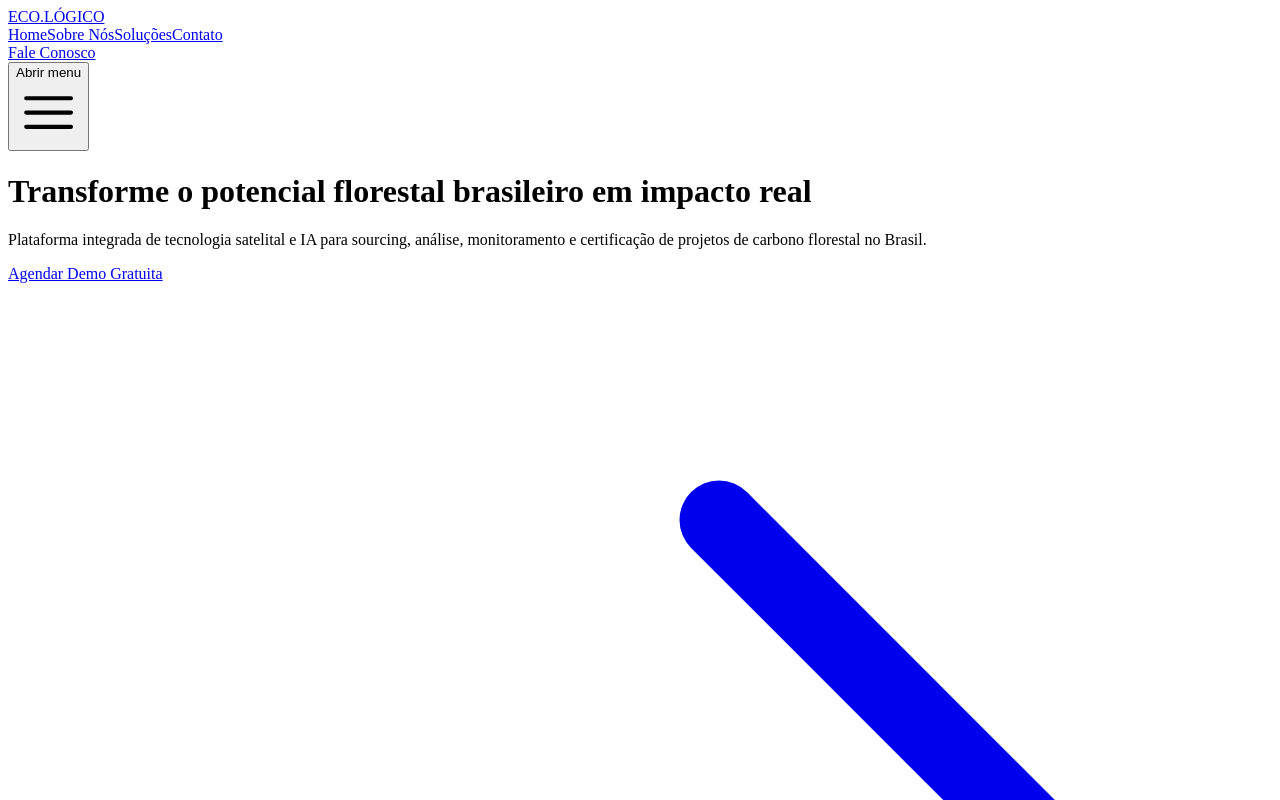
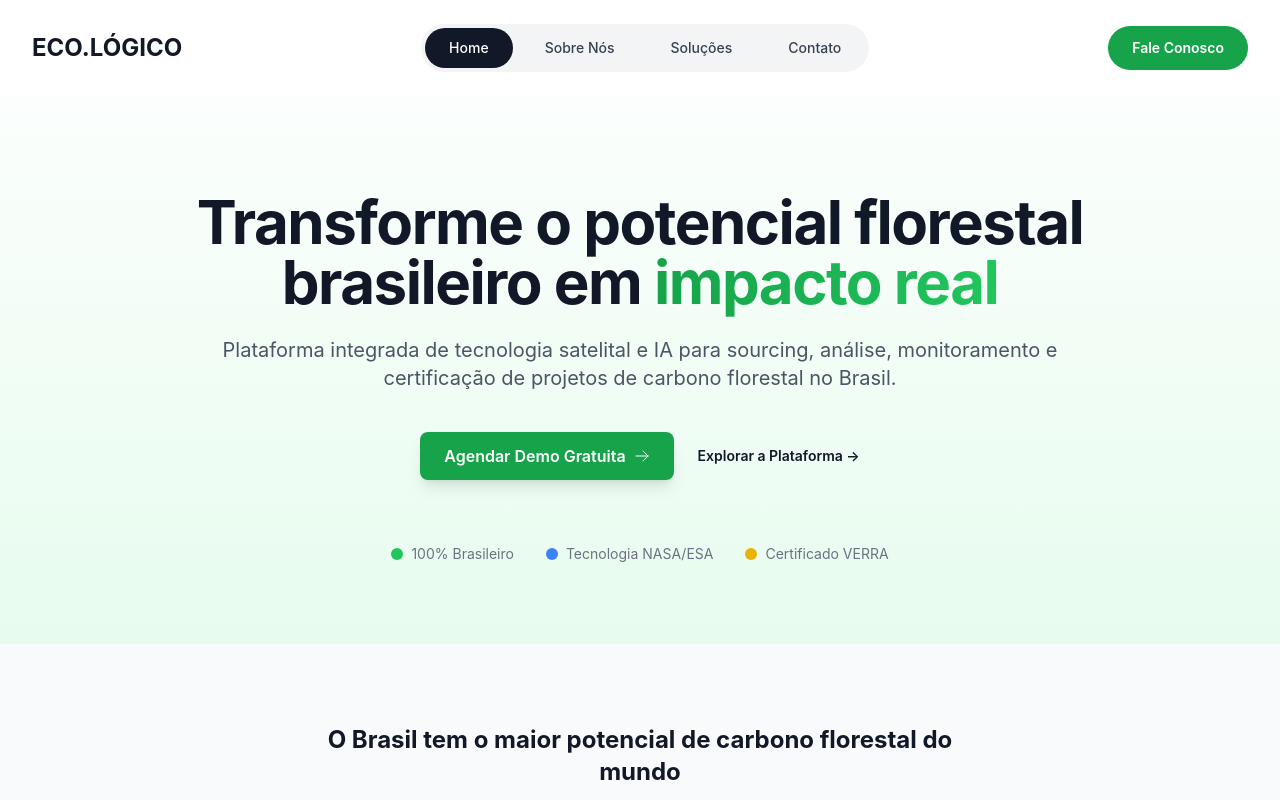
Before and after one commit to eco-logico/ecologico-frontend, a Next.js app in the folder frontend/: page / in a window 1280 px wide. Shown: the top 800 px of the page. Built offline with nearby package versions, Linux system fonts and the light colour scheme.

Commit message:
Add missing layout.tsx for Next.js App Router

```diff
--- /dev/null
+++ b/frontend/src/app/layout.tsx
@@ -0,0 +1,22 @@
+import type { Metadata } from 'next'
+import '../styles/globals.css'
+
+export const metadata: Metadata = {
+  title: 'Eco.lógico - Plataforma de Carbono Florestal',
+  description: 'O Integrador Brasileiro de Carbono Florestal - Conectando sustentabilidade e tecnologia para um futuro mais verde',
+  keywords: 'carbono florestal, sustentabilidade, meio ambiente, créditos de carbono, reflorestamento',
+}
+
+export default function RootLayout({
+  children,
+}: {
+  children: React.ReactNode
+}) {
+  return (
+    <html lang="pt-BR">
+      <body className="antialiased">
+        {children}
+      </body>
+    </html>
+  )
+}
```
